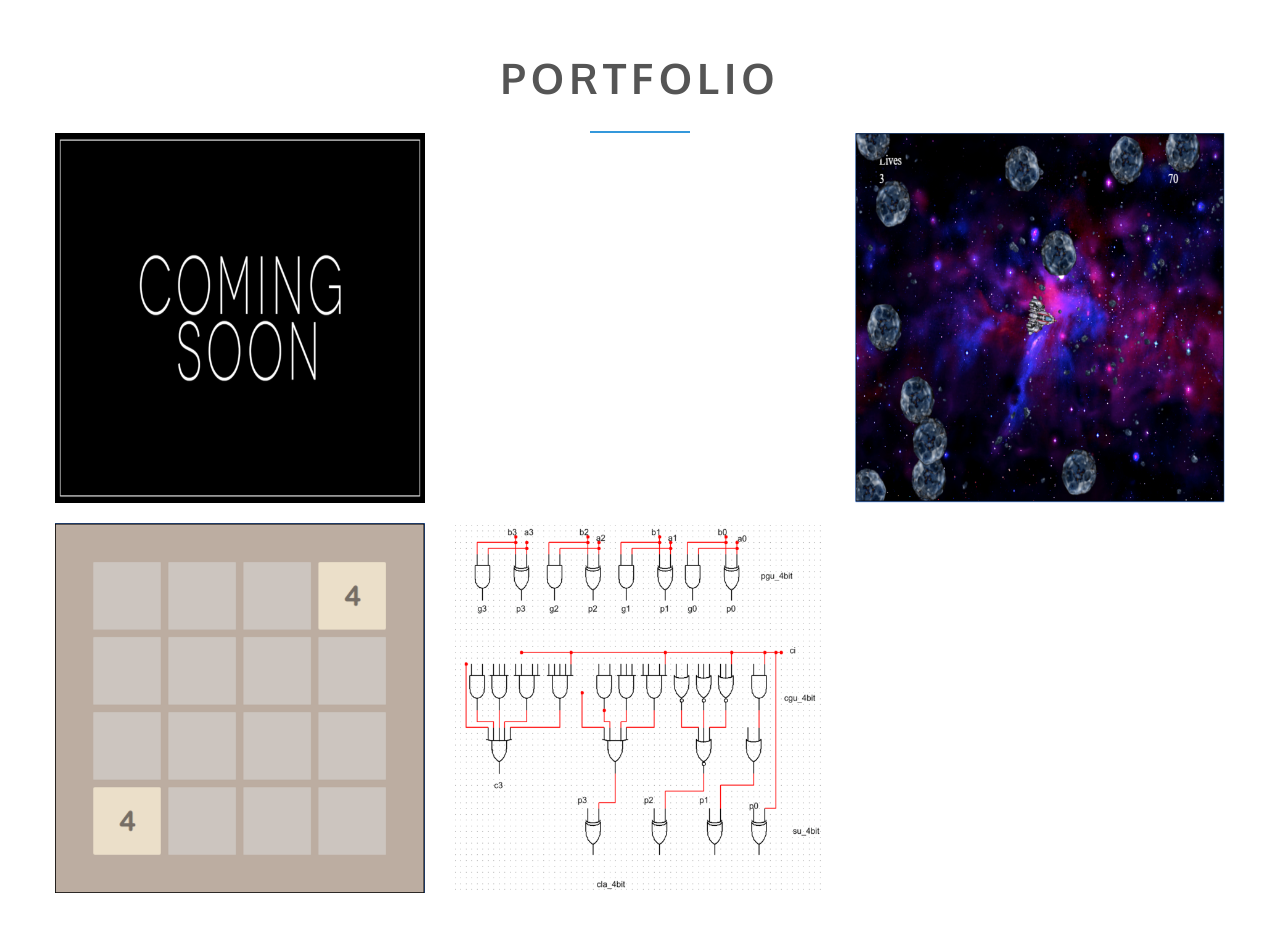
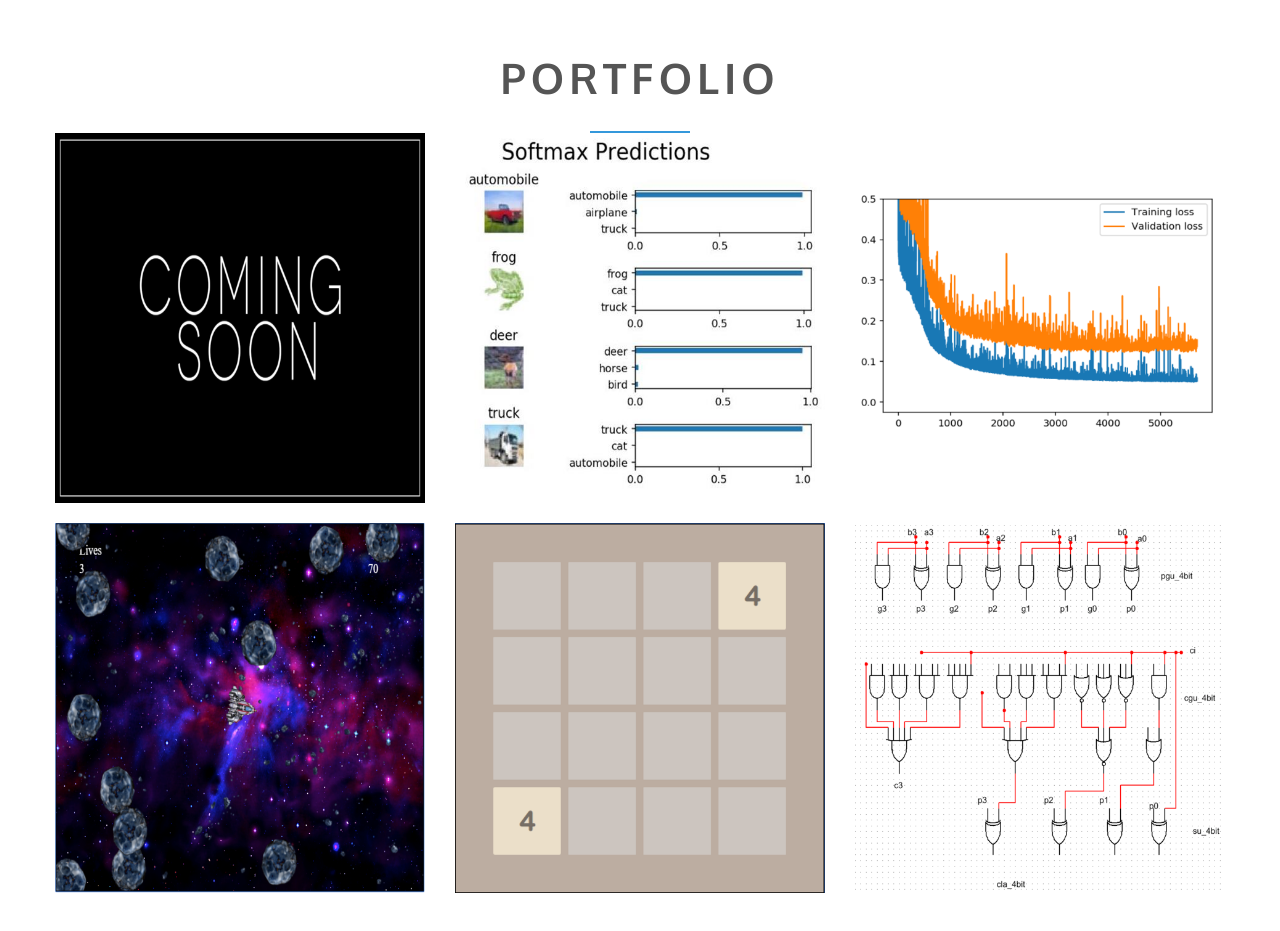
Before and after one commit to hgdangkhoi/hgdangkhoi.github.io, a plain HTML site: page index.html in a window 1280 px wide. Shown: the part 3900-4831 px from the top of the page. Drawn offline with Linux system fonts and the light colour scheme.

Commit message:
Fix resume, add convnet project, fix proj image

```diff
--- a/index.html
+++ b/index.html
@@ -295,6 +295,20 @@
                     </div>
 
                     <div class="col-md-4 col-sm-6">
+                        <a href="https://github.com/hgdangkhoi/Image_Classification" target="_blank">
+                            <div class="portfolio-item">
+                                <div class="portfolio-item-preview">
+                                    <img src="img/portfolio/Image-Classification.JPG" alt="">
+                                </div>
+                                <div class="portfolio-item-description">
+                                    <h3>Image Classification</h3>
+                                    <p>A convolutional neural network to identify objects from images</p>
+                                </div>
+                            </div>
+                        </a>
+                    </div>
+
+                    <div class="col-md-4 col-sm-6">
                         <a href="https://github.com/hgdangkhoi/Neural_Network" target="_blank">
                             <div class="portfolio-item">
                                 <div class="portfolio-item-preview">
```
Also changed, not shown: img/portfolio/Image-Classification.JPG (added), img/portfolio/neural_network.PNG (added), img/portfolio/textured-black.jpeg (added), 2 other files.
